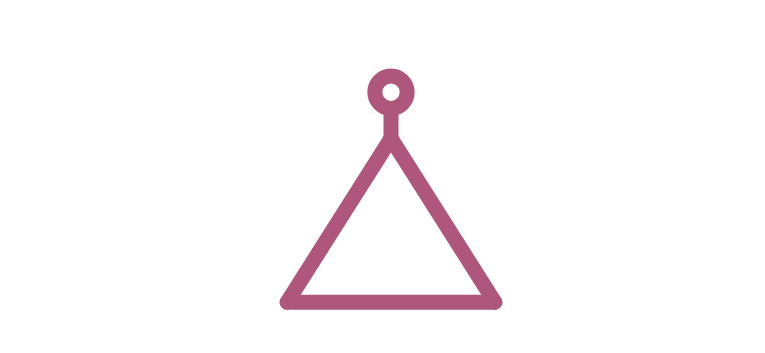
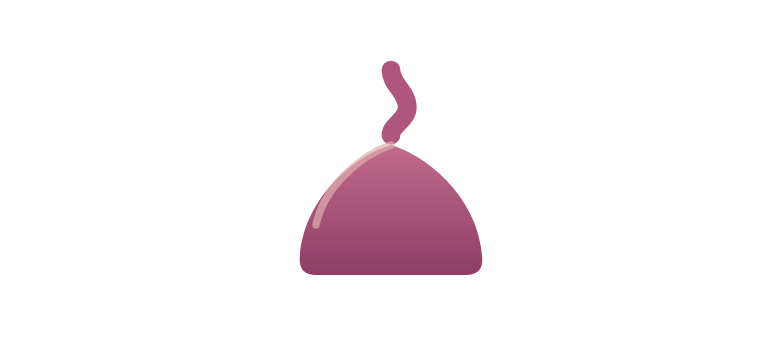
Before and after one commit to Matheuscara/diasdemoda, a plain HTML site: page instagram/logo/cabide-wordmark.html in a window 1280 px wide. Shown: the part 220-573 px from the top of the page, without its empty margins (209-974 px from the left). Drawn offline with nearby package versions, Linux system fonts and the light colour scheme.

Commit message:
refactor(instagram): cabide redesenhado (corpo preenchido, ombros arredondados, gradiente)

```diff
--- a/instagram/logo/cabide-wordmark.html
+++ b/instagram/logo/cabide-wordmark.html
@@ -12,7 +12,7 @@
     font-family: 'Karla', sans-serif;
   }
   .lockup { text-align: center; }
-  .hanger { margin-bottom: 20px; }
+  .hanger { margin-bottom: 26px; }
   .name {
     font-family: 'Cormorant Garamond', Georgia, serif;
     font-weight: 700;
@@ -41,12 +41,29 @@
 <body>
   <div class="lockup">
     <!-- cabide -->
-    <svg class="hanger" width="300" height="300" viewBox="0 0 260 260" xmlns="http://www.w3.org/2000/svg">
-      <circle cx="130" cy="34" r="14" fill="none" stroke="#AE567C" stroke-width="13"/>
-      <line x1="130" y1="48" x2="130" y2="74" stroke="#AE567C" stroke-width="13" stroke-linecap="round"/>
-      <path d="M130 74 L40 216" stroke="#AE567C" stroke-width="13" stroke-linecap="round"/>
-      <path d="M130 74 L220 216" stroke="#AE567C" stroke-width="13" stroke-linecap="round"/>
-      <line x1="40" y1="216" x2="220" y2="216" stroke="#AE567C" stroke-width="13" stroke-linecap="round"/>
+    <svg class="hanger" width="320" height="300" viewBox="0 0 240 240" xmlns="http://www.w3.org/2000/svg">
+      <defs>
+        <linearGradient id="corpo" x1="0" y1="0" x2="0" y2="1">
+          <stop offset="0" stop-color="#C26A8C"/>
+          <stop offset="1" stop-color="#8C3F63"/>
+        </linearGradient>
+      </defs>
+
+      <!-- gancho -->
+      <path d="M120 16 C120 28 133 33 133 46 C133 56 120 60 120 68"
+            fill="none" stroke="#AE567C" stroke-width="15" stroke-linecap="round"/>
+
+      <!-- corpo: triângulo arredondado com ombros suaves -->
+      <path d="M120 76
+               C88 86, 50 120, 47 166
+               Q46 180, 60 180
+               L180 180
+               Q194 180, 193 166
+               C190 120, 152 86, 120 76
+               Z" fill="url(#corpo)"/>
+
+      <!-- brilho sutil no ombro esquerdo -->
+      <path d="M120 76 C96 84, 66 110, 60 140" fill="none" stroke="#E1ADB1" stroke-width="6" stroke-linecap="round" opacity="0.7"/>
     </svg>
 
     <div class="name">DIAS DE MODA</div>
```
Also changed, not shown: instagram/logo/logo-cabide-wordmark.png, instagram/logo/logo-cabide-wordmark.svg.
